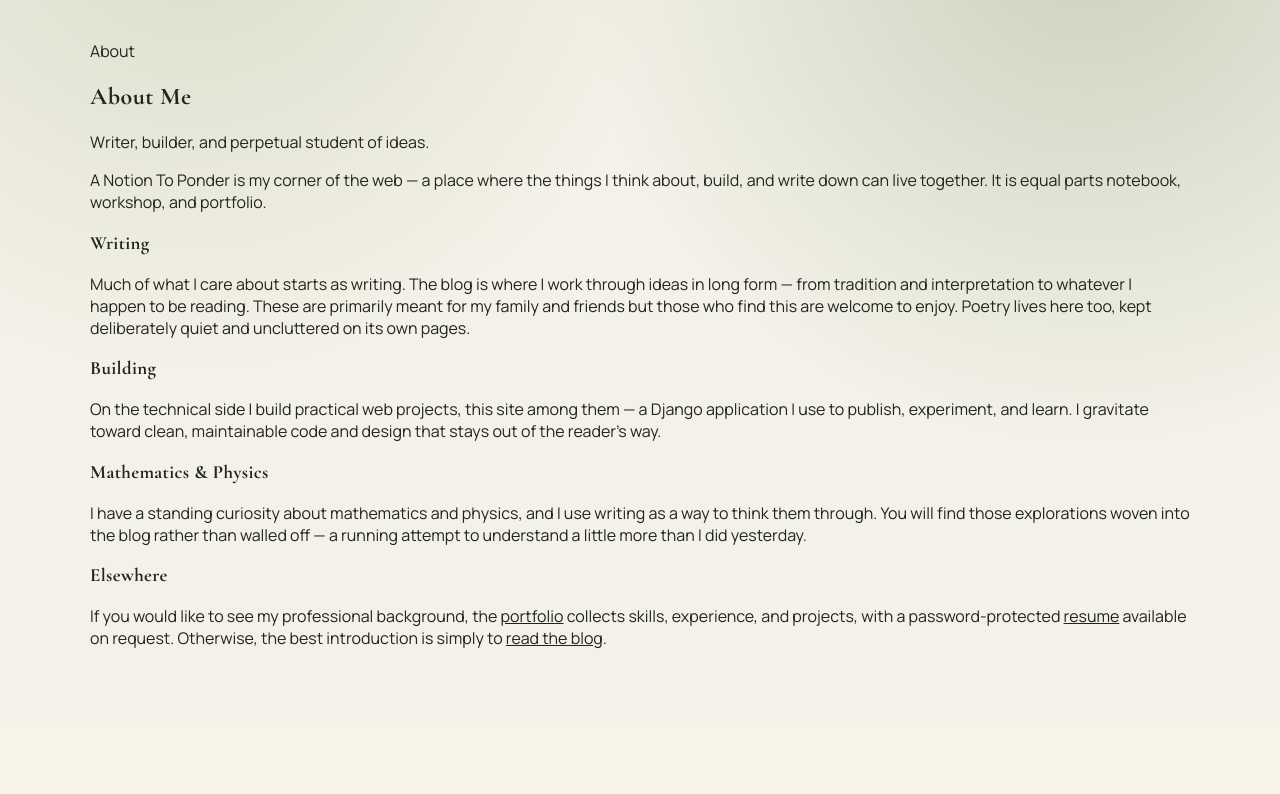
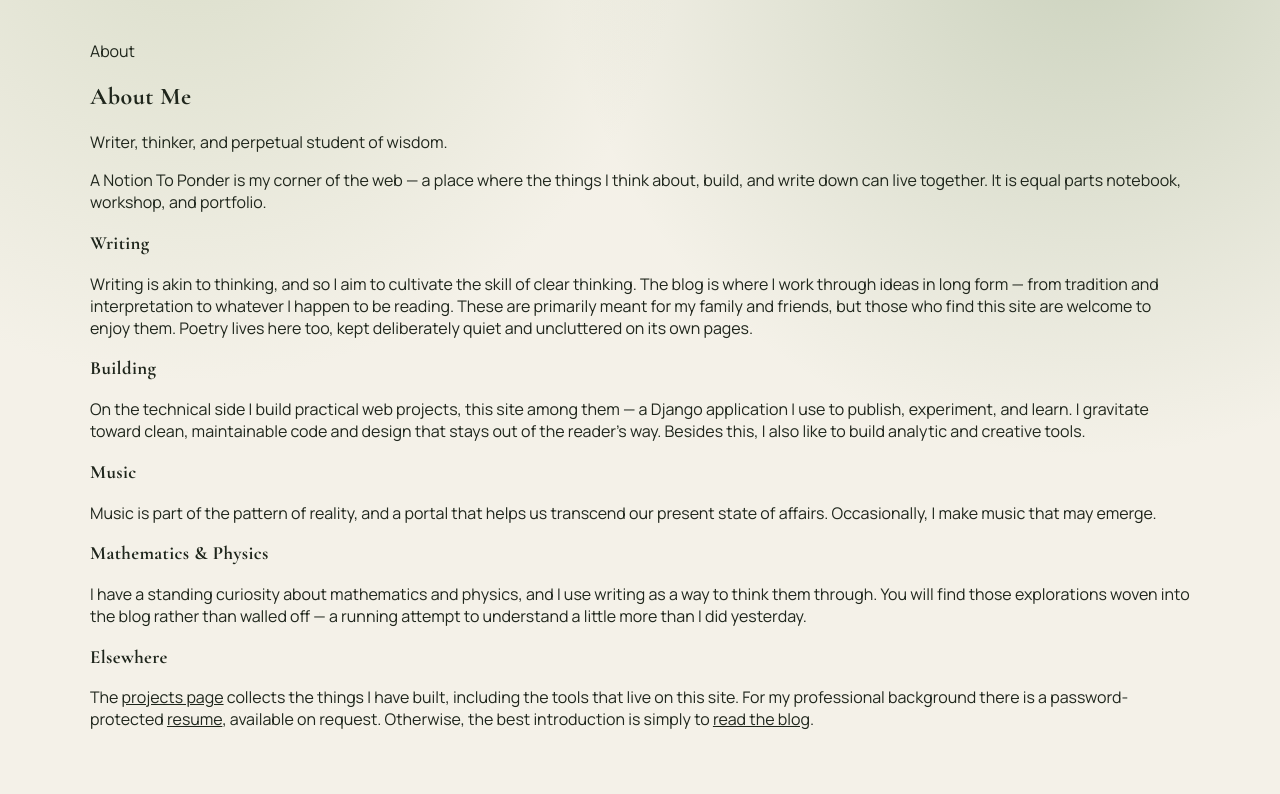
Before and after one commit to abwasker/MyWebsite, a Django app: page /about/ in a window 1280 px wide. Shown: the part 71-865 px from the top of the page. Before the commit the page ends 719 px from the top, so only its background shows below. Run offline with Django 5.2, Linux system fonts and the light colour scheme; parts of the project's set-up code (start-up, migrations or seed data) failed here and were passed over.

Commit message:
About me page changes

```diff
--- a/Website/blog/views.py
+++ b/Website/blog/views.py
@@ -29,18 +29,39 @@ portfolio_content = {
             "details": "Built personal and client web projects with Django, focusing on clear UX and stable deployment workflows.",
         }
     ],
+    # Shown on BOTH the portfolio page and the (password-protected) resume, so
+    # keep entries useful in either context.
+    #
+    # `url` is optional: a project with no url renders as a description only.
+    # That exists for work that has nowhere public to send someone.
     "projects": [
         {
             "name": "A Notion To Ponder",
-            "description": "A combined portfolio and blog platform for publishing posts and showcasing work.",
+            "description": "This site: a Django blog and portfolio platform with posts, poetry, "
+                           "comment moderation, and a hardened production deployment behind "
+                           "nginx and gunicorn.",
             "url": "/",
             "link_label": "View Website",
         },
         {
-            "name": "Personal Learning Projects",
-            "description": "A collection of experiments around APIs, frontend UI patterns, and backend architecture.",
-            "url": "/blog/",
-            "link_label": "Read Blog",
+            "name": "Speed Reader",
+            "description": "A browser tool for reading at a set pace, one chunk at a time, "
+                           "without the eye having to travel back across the line.",
+            "url": "/speed-reader/",
+            "link_label": "Open Speed Reader",
+        },
+        {
+            "name": "Spotify Listening Tracker",
+            "description": "A Django app that builds the listening history Spotify's API will "
+                           "not give you: it polls for what is playing, accumulates songs and "
+                           "podcast episodes into its own tables, and groups repeated "
+                           "observations into real listening sessions. The data is private, so "
+                           "the page itself is not public.",
+            # Deliberately NOT linked to /listening/ — that page is staff-only, so a
+            # public link would only bounce visitors to a login form, and the scope
+            # (§4.3) says keep the route unadvertised.
+            "url": "https://github.com/abwasker/MyWebsite",
+            "link_label": "View Source",
         },
         {
             "name": "Resume Access",
--- a/Website/templates/about.html
+++ b/Website/templates/about.html
@@ -12,7 +12,7 @@
     <section class="intro card">
         <p class="eyebrow">About</p>
         <h2>About Me</h2>
-        <p class="headline">Writer, builder, and perpetual student of ideas.</p>
+        <p class="headline">Writer, thinker, and perpetual student of wisdom.</p>
         <p>
             A Notion To Ponder is my corner of the web &mdash; a place where the things I think
             about, build, and write down can live together. It is equal parts notebook, workshop,
@@ -23,10 +23,11 @@
     <section class="card">
         <h3>Writing</h3>
         <p>
-            Much of what I care about starts as writing. The blog is where I work through ideas in
-            long form &mdash; from tradition and interpretation to whatever I happen to be reading.
-            These are primarily meant for my family and friends but those who find this are welcome to enjoy.
-            Poetry lives here too, kept deliberately quiet and uncluttered on its own pages.
+            Writing is akin to thinking, and so I aim to cultivate the skill of clear thinking. The
+            blog is where I work through ideas in long form &mdash; from tradition and interpretation
+            to whatever I happen to be reading. These are primarily meant for my family and friends,
+            but those who find this site are welcome to enjoy them. Poetry lives here too, kept
+            deliberately quiet and uncluttered on its own pages.
         </p>
     </section>
 
@@ -35,7 +36,16 @@
         <p>
             On the technical side I build practical web projects, this site among them &mdash; a
             Django application I use to publish, experiment, and learn. I gravitate toward clean,
-            maintainable code and design that stays out of the reader's way.
+            maintainable code and design that stays out of the reader's way. Besides this, I also
+            like to build analytic and creative tools.
+        </p>
+    </section>
+
+    <section class="card">
+        <h3>Music</h3>
+        <p>
+            Music is part of the pattern of reality, and a portal that helps us transcend our present
+            state of affairs. Occasionally, I make music that may emerge.
         </p>
     </section>
 
@@ -51,9 +61,9 @@
     <section class="card">
         <h3>Elsewhere</h3>
         <p>
-            If you would like to see my professional background, the
-            <a href="{% url 'portfolio' %}">portfolio</a> collects skills, experience, and projects,
-            with a password-protected <a href="{% url 'resume' %}">resume</a> available on request.
+            The <a href="{% url 'portfolio' %}">projects page</a> collects the things I have built,
+            including the tools that live on this site. For my professional background there is a
+            password-protected <a href="{% url 'resume' %}">resume</a>, available on request.
             Otherwise, the best introduction is simply to
             <a href="{% url 'all-posts' %}">read the blog</a>.
         </p>
```
Also changed, not shown: Website/Website/settings.py (+10 -1 lines), Website/listening/templates/listening/listening_home.html (+8 -6 lines), Website/templates/portfolio.html (+10 -19 lines).
